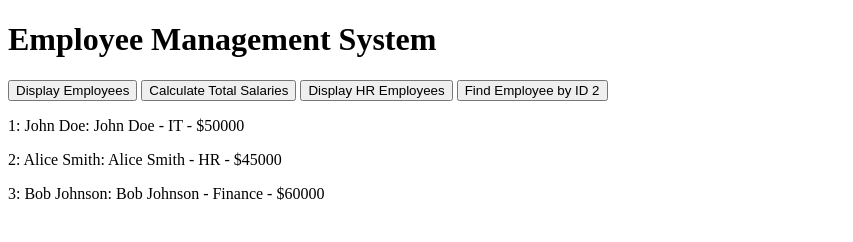
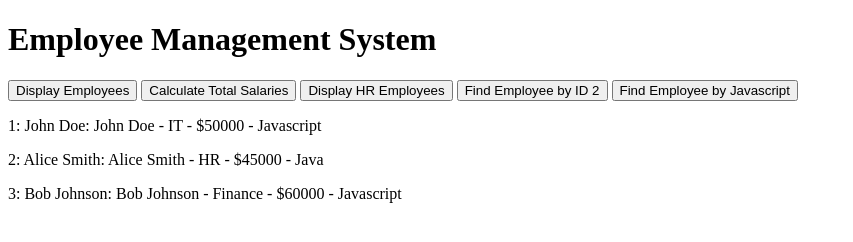
Before and after one commit to coppl0010/intro-to-javascript, a plain HTML site: page employeeDetails/employee_details.html in a window 1280 px wide. Both pictures are taken after a click on the button "Display Employees". Shown: the whole page, without its empty margins (0-853 px from the left). Drawn offline with Linux system fonts and the light colour scheme.

Commit message:
added javascript search

```diff
--- a/employeeDetails/employee_details.html
+++ b/employeeDetails/employee_details.html
@@ -11,6 +11,7 @@
     <button onclick="calculateTotalSalaries()">Calculate Total Salaries</button>
     <button onclick="displayHREmployees()">Display HR Employees</button>
     <button onclick="findEmployeeById(2)">Find Employee by ID 2</button>
+    <button onclick="displayJavascriptEmployees()">Find Employee by Javascript</button>
   </div>
 
  <div id="employeesDetails"></div>
--- a/employeeDetails/employee_details.js
+++ b/employeeDetails/employee_details.js
@@ -1,12 +1,12 @@
 const employees = [
-    { id: 1, name: 'John Doe', age: 30, department: 'IT', salary: 50000 },
-    { id: 2, name: 'Alice Smith', age: 28, department: 'HR', salary: 45000 },
-    { id: 3, name: 'Bob Johnson', age: 35, department: 'Finance', salary: 60000 },
+    { id: 1, name: 'John Doe', age: 30, department: 'IT', salary: 50000, specialization: 'Javascript'},
+    { id: 2, name: 'Alice Smith', age: 28, department: 'HR', salary: 45000, specialization: 'Java'},
+    { id: 3, name: 'Bob Johnson', age: 35, department: 'Finance', salary: 60000, specialization: 'Javascript'},
     //... More employee records can be added here
   ];
    // Function to display all employees
 function displayEmployees()  {
-    const totalEmployees = employees.map((employee, index) => `<p>${employee.id}: ${employee.name}: ${employee.name} - ${employee.department} - $${employee.salary}</p>`).join('');
+    const totalEmployees = employees.map((employee, index) => `<p>${employee.id}: ${employee.name}: ${employee.name} - ${employee.department} - $${employee.salary} - ${employee.specialization}</p>`).join('');
     document.getElementById('employeesDetails').innerHTML = totalEmployees;
  }
 function calculateTotalSalaries() {
@@ -15,15 +15,20 @@ function calculateTotalSalaries() {
   }
   function displayHREmployees() {
     const hrEmployees = employees.filter(employee => employee.department === 'HR');
-     const hrEmployeesDisplay = hrEmployees.map((employee, index) => `<p>${employee.id}: ${employee.name}: ${employee.name} - ${employee.department} - $${employee.salary}</p>`).join('');
+     const hrEmployeesDisplay = hrEmployees.map((employee, index) => `<p>${employee.id}: ${employee.name}: ${employee.name} - ${employee.department} - $${employee.salary} - ${employee.specialization}</p>`).join('');
      document.getElementById('employeesDetails').innerHTML = hrEmployeesDisplay;
 }
 function findEmployeeById(employeeId) {
     const foundEmployee = employees.find(employee => employee.id === employeeId);
     if (foundEmployee) {
-    document.getElementById('employeesDetails').innerHTML =`<p>${foundEmployee.id}: ${foundEmployee.name}: ${foundEmployee.name} - ${foundEmployee.department} - $${foundEmployee.salary}</p>`;
+    document.getElementById('employeesDetails').innerHTML =`<p>${foundEmployee.id}: ${foundEmployee.name}: ${foundEmployee.name} - ${foundEmployee.department} - $${foundEmployee.salary} - ${foundEmployee.specialization}</p>`;
     }
     else{
       document.getElementById('employeesDetails').innerHTML = 'no employee has been found with this ID';
 
     }}
+    function displayJavascriptEmployees() {
+        const javascriptEmployees = employees.filter(employee => employee.specialization === 'Javascript');
+            const javascriptEmployeeDisplay = javascriptEmployees.map((employee, index) => `<p>${employee.id}: ${employee.name}: ${employee.name} - ${employee.department} - $${employee.salary} - ${employee.specialization}</p>`).join('');
+            document.getElementById('employeesDetails').innerHTML = javascriptEmployeeDisplay;
+    }
```
Also changed, not shown: employeeDetails/Untitled.txt (added).
